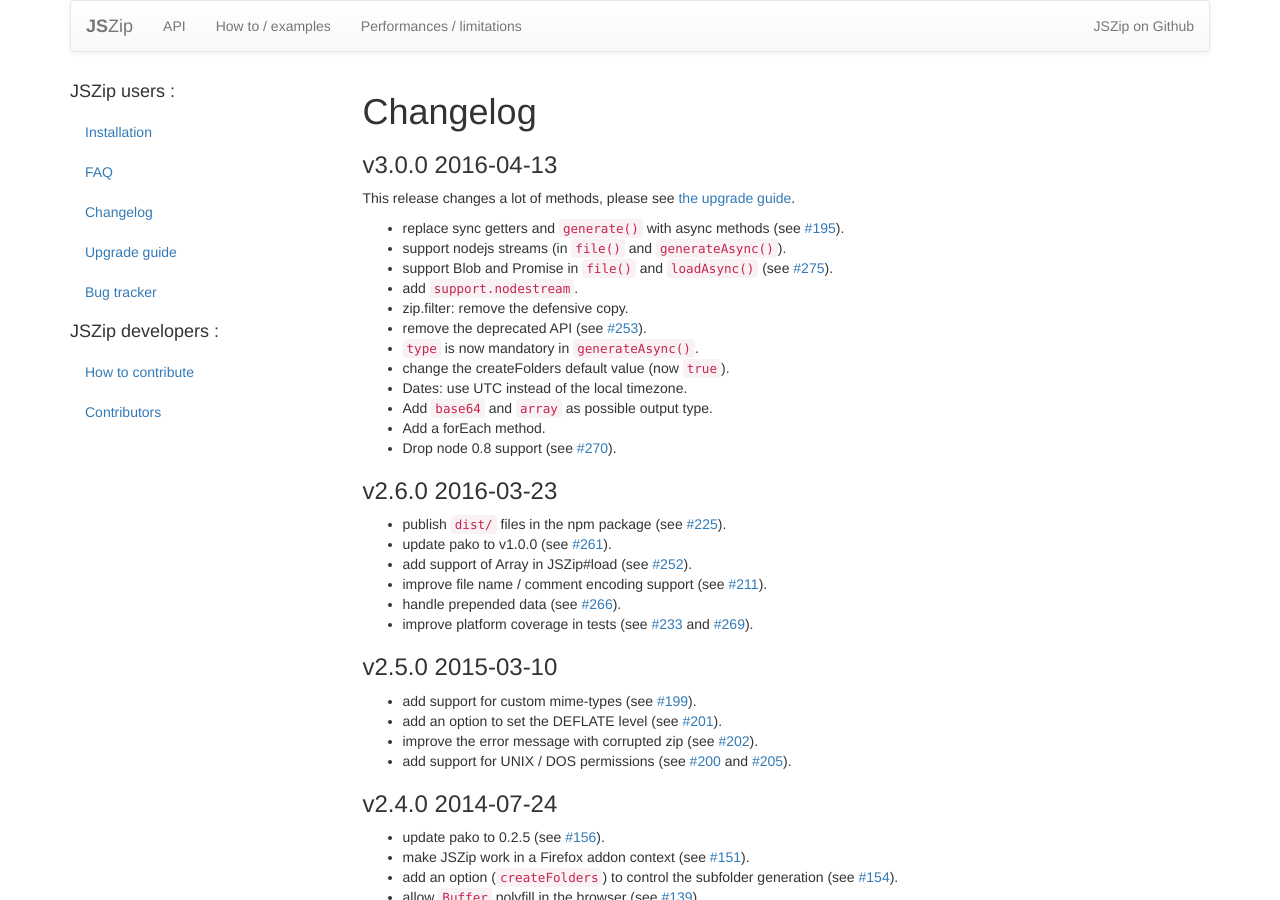
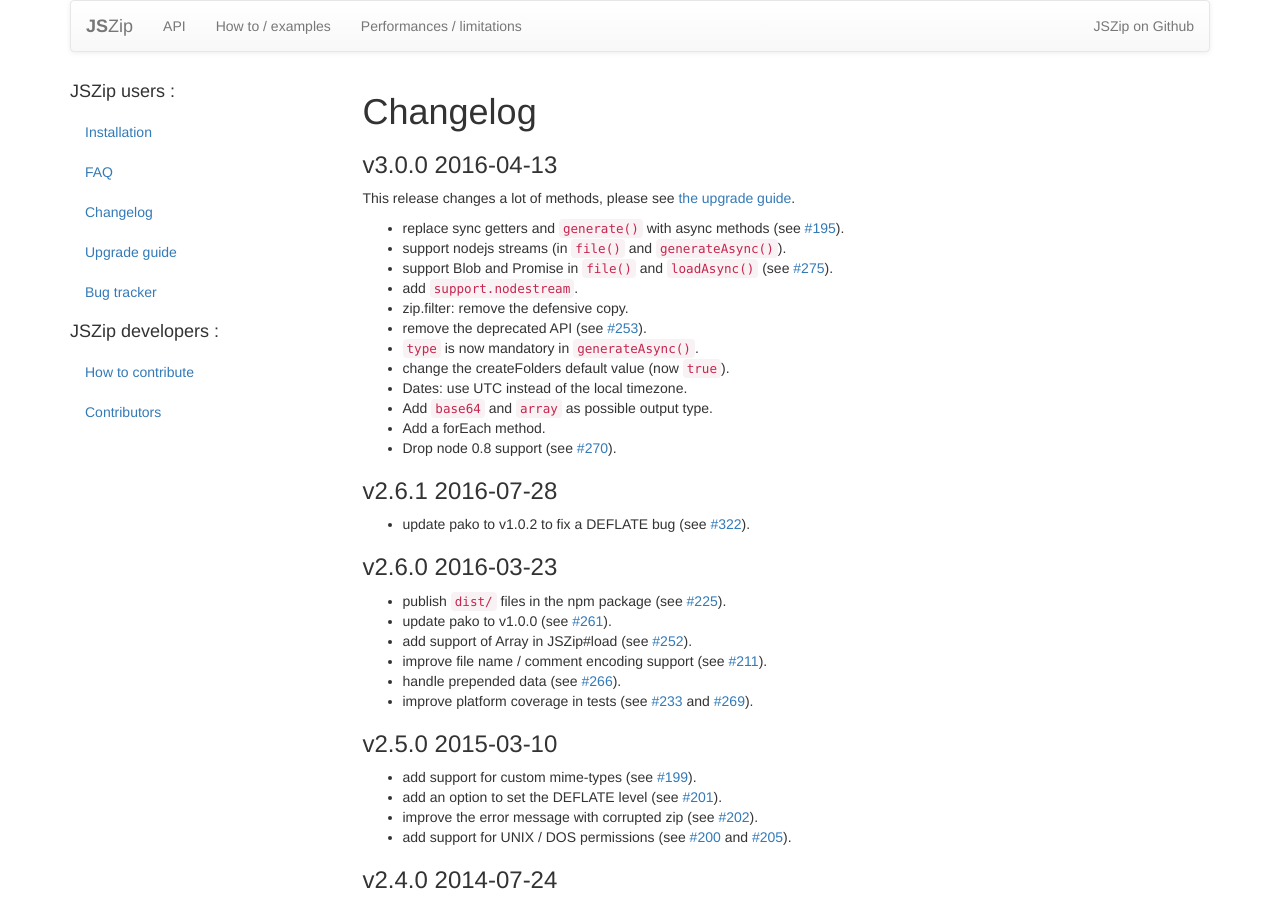
Before and after one commit to Stuk/jszip, a Jekyll site: the page built from CHANGES.md, in a window 1280 px wide and 900 px high. Built offline with Jekyll 4.4.1, drawn with Linux system fonts in a browser that asks for light colours; nearby versions of some CDN libraries; comment, search, counter and statistics services are not loaded.

Commit message:
Update the changelog with v2.6.1.

```diff
--- a/CHANGES.md
+++ b/CHANGES.md
@@ -19,6 +19,9 @@
 - Add `base64` and `array` as possible output type.
 - Add a forEach method.
 - Drop node 0.8 support (see [#270](https://github.com/Stuk/jszip/pull/270)).
+
+### v2.6.1 2016-07-28
+- update pako to v1.0.2 to fix a DEFLATE bug (see [#322](https://github.com/Stuk/jszip/pull/322)).
 
 ### v2.6.0 2016-03-23
 - publish `dist/` files in the npm package (see [#225](https://github.com/Stuk/jszip/pull/225)).
```
